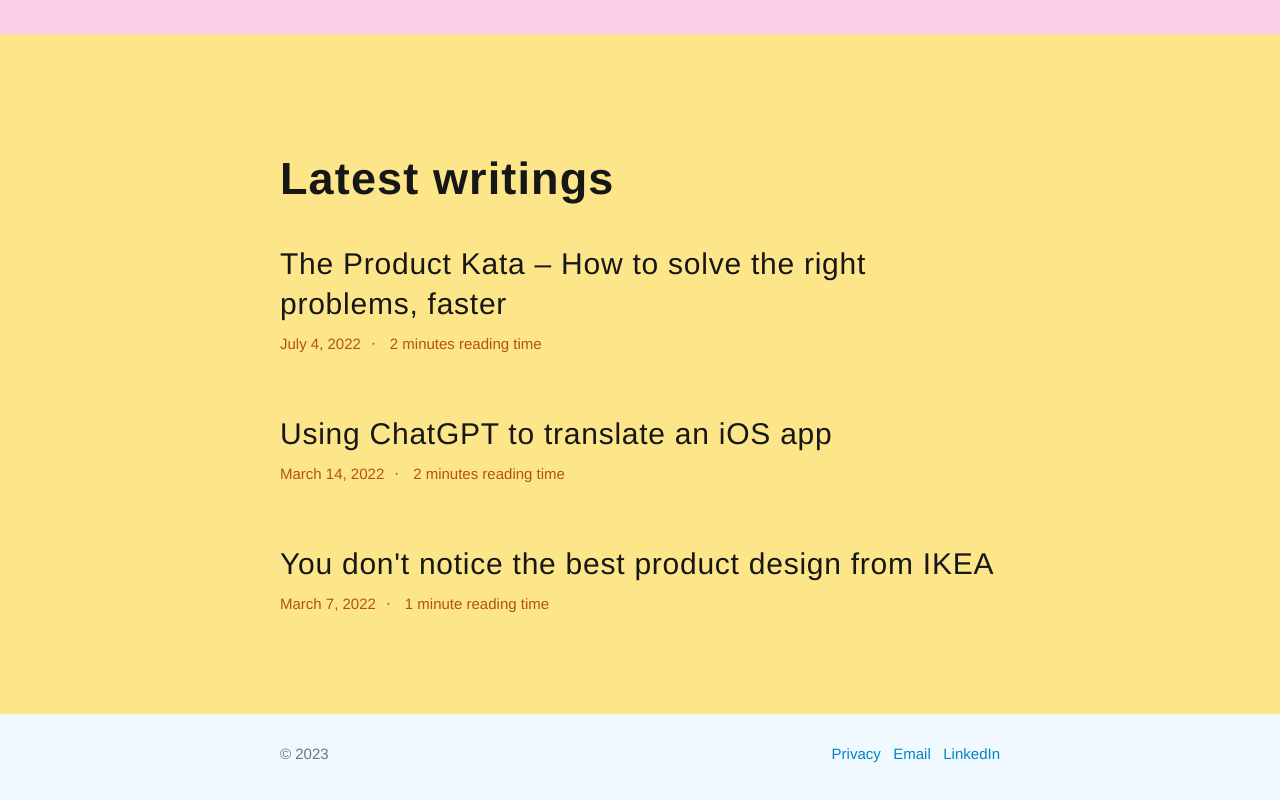
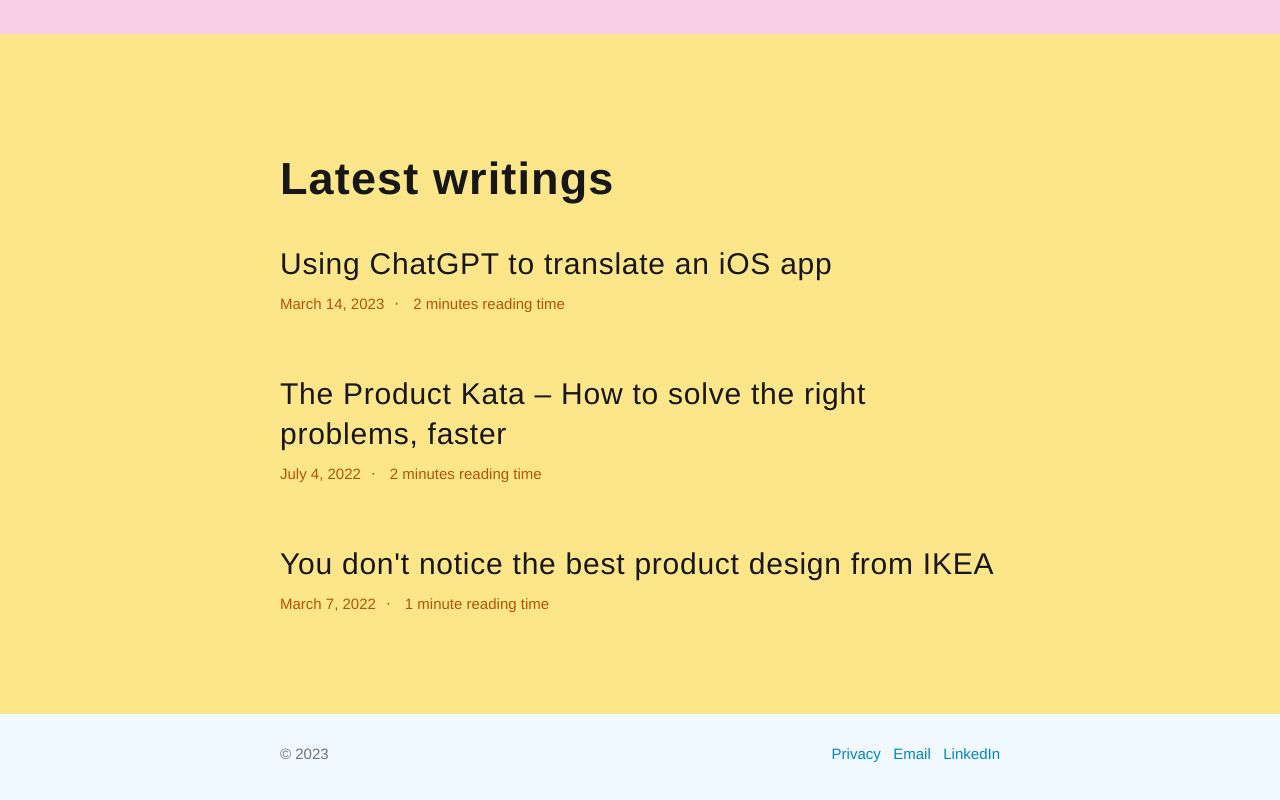
Before and after one commit to edvinlinden/edvinlinden.github.io, an Astro site: page / in a window 1280 px wide. Shown: the part 1816-2616 px from the top of the page. Built offline with nearby package versions, Linux system fonts and the light colour scheme; Astro itself is replaced by a stand-in of ours; a web font is replaced by a local one.

Commit message:
Update using-chatgpt-to-translate-an-ios-app.md

```diff
--- a/src/pages/writing/using-chatgpt-to-translate-an-ios-app.md
+++ b/src/pages/writing/using-chatgpt-to-translate-an-ios-app.md
@@ -2,7 +2,7 @@
 layout: ../../layouts/Article.astro
 title: Using ChatGPT to translate an iOS app
 description: How I used ChatGPT to translate an iOS app faster than using Google Translate.
-date: 2022-03-14
+date: 2023-03-14
 tags: ["articles"]
 image: /writing/chatgpt-translation.png
 readingTime: 2 minutes
```
